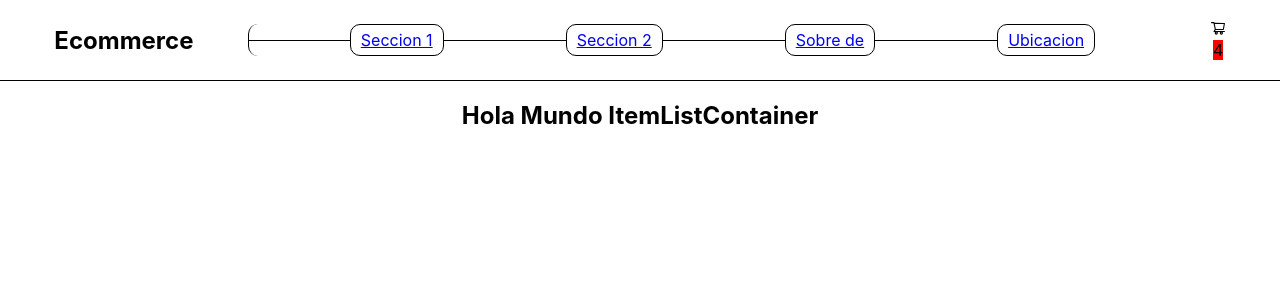
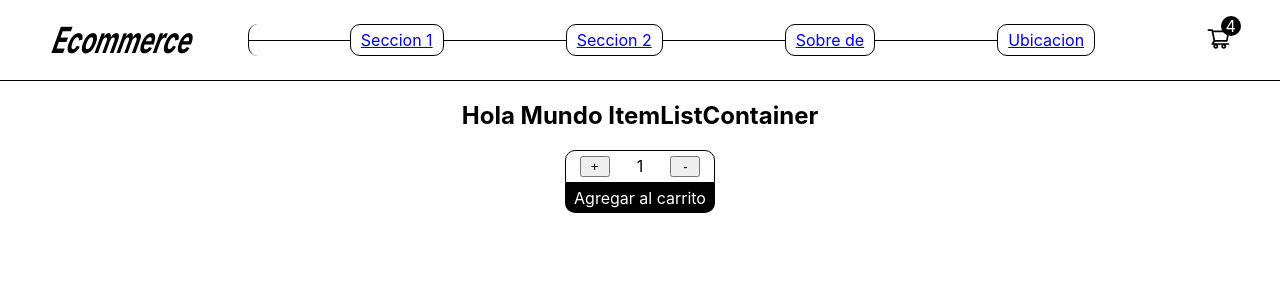
Before and after one commit to Felipe-Suarez/ReactJS, a React (Create React App) app: page /cart in a window 1280 px wide. Shown: the top 300 px of the page. Built offline with nearby package versions, Linux system fonts and the light colour scheme; the HTML template or start-up script is replaced by a standard one.

Commit message:
desafio boton

```diff
--- a/src/App.js
+++ b/src/App.js
@@ -1,14 +1,14 @@
-import './App.css';
-import Navbar from './components/navbar/Navbar.js';
-import ItemListContainer from './components/ItemListContainer.js';
+import "./App.css";
+import Navbar from "./components/navbar/Navbar.js";
+import ItemListContainer from "./components/ItemListContainer.js";
 
 const App = () => {
   return (
     <div className="App">
-      <Navbar></Navbar>
-      <ItemListContainer greeting='Hola Mundo ItemListContainer'></ItemListContainer>
+      <Navbar />
+      <ItemListContainer greeting="Hola Mundo ItemListContainer" />
     </div>
   );
-}
+};
 
 export default App;
--- /dev/null
+++ b/src/components/ItemCount.css
@@ -0,0 +1,30 @@
+.item-count {
+  width: 150px;
+  margin: 0 auto;
+}
+
+.item-container {
+  border: 1px solid #000;
+  display: flex;
+  justify-content: space-around;
+  padding: 5px 0;
+  border-top-right-radius: 10px;
+  border-top-left-radius: 10px;
+}
+
+.add-on {
+  background-color: #000;
+  color: #fff;
+  display: block;
+  cursor: pointer;
+  padding: 5px 0;
+  border-bottom-right-radius: 10px;
+  border-bottom-left-radius: 10px;
+}
+
+.increment-btn,
+.decrement-btn {
+  display: block;
+  width: 30px;
+  cursor: pointer;
+}
--- /dev/null
+++ b/src/components/ItemCount.js
@@ -0,0 +1,27 @@
+import { useState } from 'react';
+import './ItemCount.css';
+
+const ItemCount = ({ stock, initial, onAdd }) => {
+    const [value, setValue] = useState(initial);
+
+    const increment = () => {
+        if (value < stock) setValue(value + 1);
+    }
+
+    const decrement = () => {
+        if (value > initial) setValue(value - 1);
+    }
+
+    return (
+        <div className='item-count'>
+            <div className="item-container">
+                <button onClick={increment} className="increment-btn">+</button>
+                <span className="item-count-span">{value}</span>
+                <button onClick={decrement} className="decrement-btn">-</button>
+            </div>
+            <span onClick={onAdd} className='add-on'>Agregar al carrito</span>
+        </div>
+    )
+}
+
+export default ItemCount;
--- a/src/components/ItemListContainer.js
+++ b/src/components/ItemListContainer.js
@@ -1,8 +1,18 @@
+import ItemCount from "./ItemCount";
+
 const ItemListContainer = ({ greeting }) => {
+
+    const onAdd = () => {
+        alert('Compra realizada');
+    }
+
     return (
-        <div>
-            <h2>{greeting}</h2>
-        </div>
+        <>
+            <div>
+                <h2>{greeting}</h2>
+            </div>
+            <ItemCount stock={5} initial={1} onAdd={onAdd} />
+        </>
     )
 }
 
--- a/src/components/navbar/CartWidget.js
+++ b/src/components/navbar/CartWidget.js
@@ -4,8 +4,10 @@ import { AiOutlineShoppingCart } from 'react-icons/ai';
 const CartWidget = () => {
     return (
         <div className="cart-widget">
-            <div className="cart-icon"><AiOutlineShoppingCart /></div>
-            <span className="cart-num">4</span>
+            <div className='cart-container'>
+                <AiOutlineShoppingCart className='cart-icon' />
+                <span className="cart-num">4</span>
+            </div>
         </div>
     )
 }
--- a/src/components/navbar/navbar.css
+++ b/src/components/navbar/navbar.css
@@ -9,7 +9,7 @@
 .nav-title {
   margin: 0;
   flex-basis: 20%;
-  background-color: #fff;
+  transform: skewX(-20deg) scaleY(1.5);
 }
 
 .nav-list {
@@ -18,6 +18,7 @@
   justify-content: space-around;
   border-left: 1px solid #000;
   border-radius: 10px;
+  overflow: hidden;
 }
 
 .nav-item {
@@ -46,11 +47,28 @@ nav ul li {
 
 .cart-widget {
   flex-basis: 10%;
+  display: flex;
+  justify-content: center;
+}
+
+.cart-container {
+  position: relative;
 }
 
 .cart-icon {
+  width: 25px;
+  height: 25px;
 }
 
 .cart-num {
-  background-color: #f00;
+  display: flex;
+  justify-content: center;
+  width: 20px;
+  height: 20px;
+  background-color: #000;
+  color: #fff;
+  border-radius: 50%;
+  position: absolute;
+  top: -10px;
+  right: -10px;
 }
```
